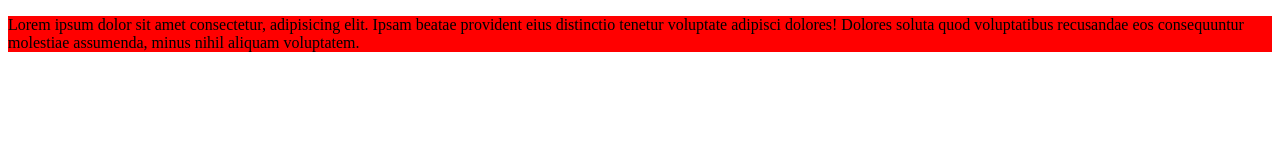
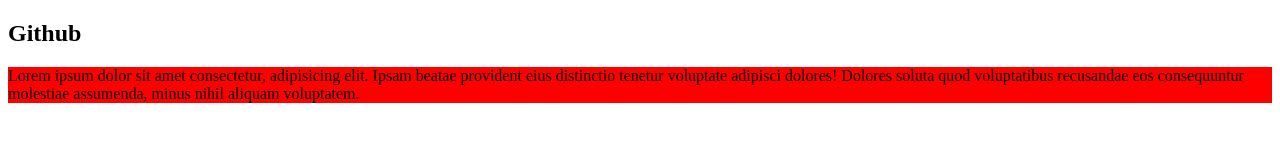
Before and after one commit to sulluminar/sample2, a plain HTML site: page index.html in a window 1280 px wide. Drawn offline with Linux system fonts and the light colour scheme.

Commit message:
header added

```diff
--- a/index.html
+++ b/index.html
@@ -7,6 +7,17 @@
     <title>Document</title>
 </head>
 <body>
+    <h2>Github</h2>
     <p>Lorem ipsum dolor sit amet consectetur, adipisicing elit. Ipsam beatae provident eius distinctio tenetur voluptate adipisci dolores! Dolores soluta quod voluptatibus recusandae eos consequuntur molestiae assumenda, minus nihil aliquam voluptatem.</p>
 </body>
 </html>
+
+<!-- 1) Create a repo sample3
+2) Create a folder - sample3
+  Got to that folder - git bash here
+        git init
+        git remote add origin  url
+        git status
+        git add .
+        git commit -m "message"
+        git push origin master -->
```
